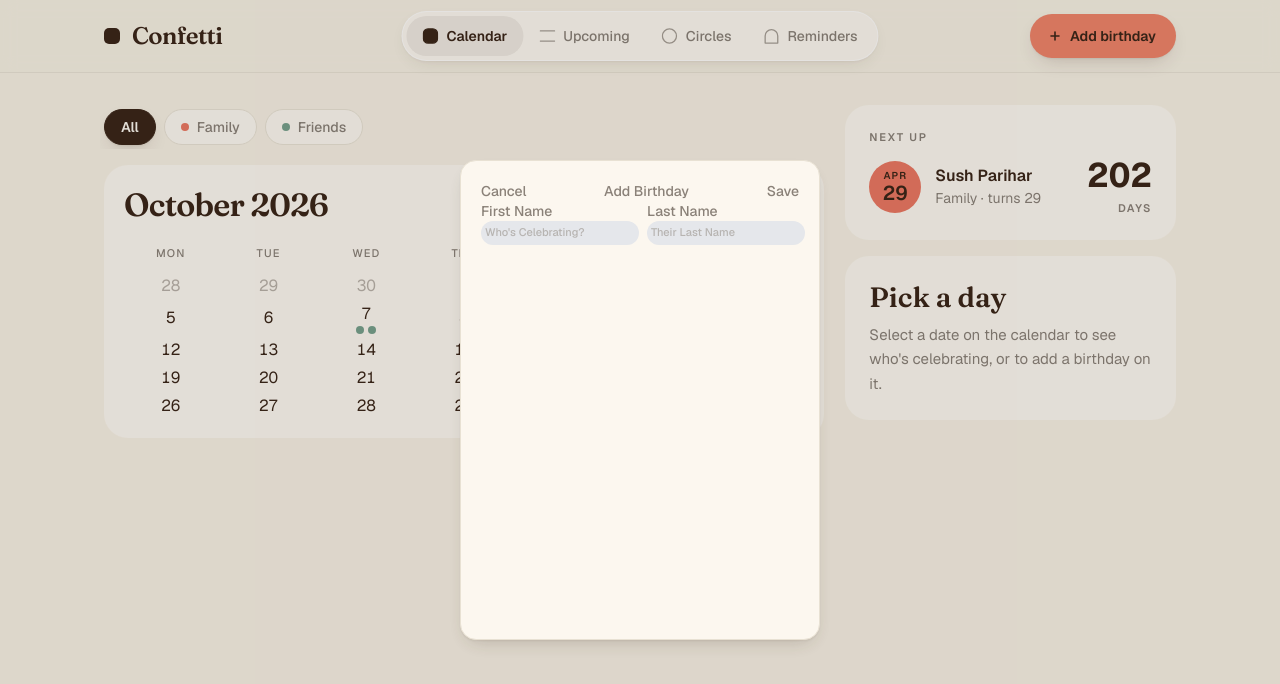
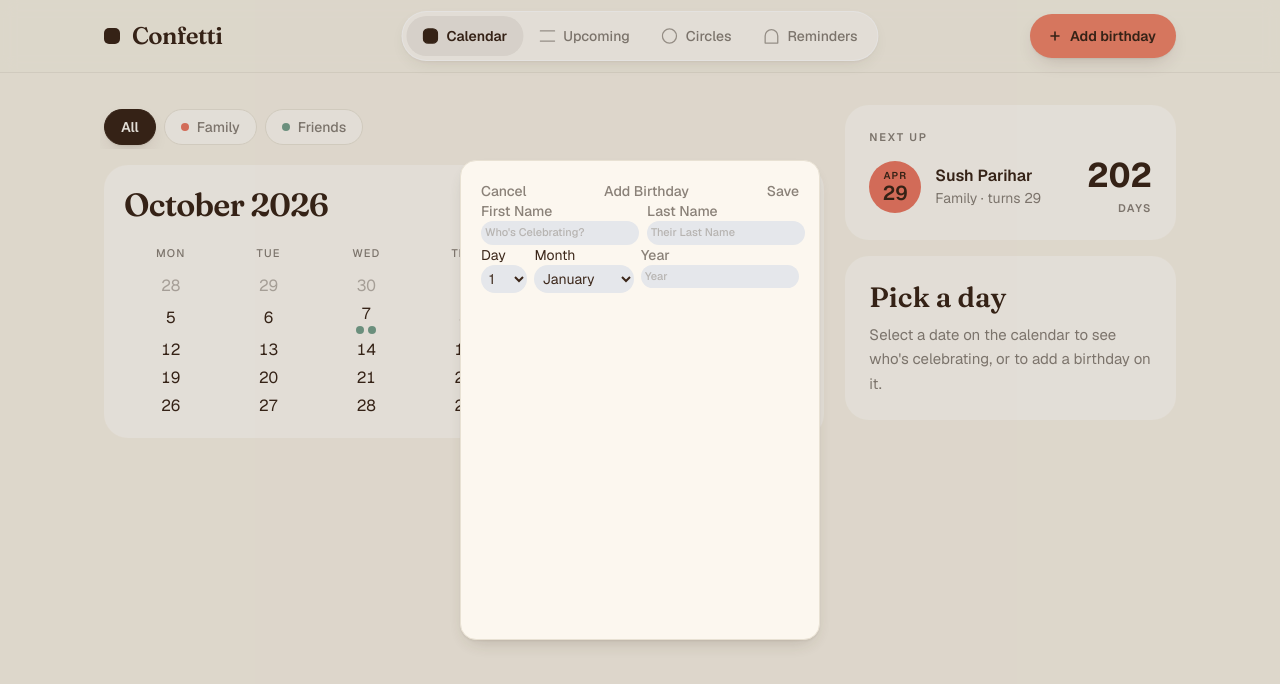
Before and after one commit to Dbrowne14/Confetti, a Next.js app: page / in a window 1280 px wide. Both pictures are taken after a click on the button "Add birthday". Shown: the top 684 px of the page. Built offline with nearby package versions, Linux system fonts and the light colour scheme.

Commit message:
Adding Birthday fields to add birthday form

```diff
--- a/components/addBirthday/AddBirthday.tsx
+++ b/components/addBirthday/AddBirthday.tsx
@@ -1,5 +1,6 @@
 import { useAddBirthday } from "./AddBirthdayProvider";
 import { NameField } from "./NameField";
+import { BirthdayFields } from "./BirthdayFields";
 import { AddHeader } from "./AddHeader";
 
 export const AddBirthday = () => {
@@ -9,8 +10,9 @@ export const AddBirthday = () => {
       className={`fixed top-1/2 left-1/2 z-50 h-120 w-90 -translate-x-1/2 -translate-y-1/2 rounded-2xl border border-confetti-border bg-confetti-surface p-5 shadow-raised ${isAddOpen ? "block" : "hidden"}`}
       onClick={(e) => e.stopPropagation()}
     >
-<AddHeader closeAddBirthday={closeAddBirthday}/>
+      <AddHeader closeAddBirthday={closeAddBirthday} />
       <NameField />
+      <BirthdayFields />
     </form>
   );
 };
--- /dev/null
+++ b/components/addBirthday/BirthdayFields.tsx
@@ -0,0 +1,56 @@
+import { TextField } from "./NameField";
+
+const days = Array.from({ length: 31 }, (_, index) => index + 1);
+const months = [
+  "January",
+  "February",
+  "March",
+  "April",
+  "May",
+  "June",
+  "July",
+  "August",
+  "September",
+  "October",
+  "November",
+  "December",
+];
+
+export const BirthdayFields = () => {
+  return (
+    <div className="flex">
+      <BirthdayField label="Day" name="day" options={days} />
+      <BirthdayField label="Month" name="month" options={months} />
+      <TextField label="Year" name="Year" placeHolder="Year" />
+    </div>
+  );
+};
+
+export type BirthdayFieldProps = {
+  label: string;
+  name: string;
+  defaultValue?: number | string;
+  options?: number[] | string[];
+};
+
+export const BirthdayField = ({
+  label,
+  name,
+  options,
+  defaultValue,
+}: BirthdayFieldProps) => {
+  return (
+    <div className="text-sm">
+      <label htmlFor={name}>{label}</label>
+      <select
+        name={name}
+        className="bg-gray-200 border-b-confetti-border rounded-3xl p-1"
+        defaultValue={defaultValue}
+      >
+        {options?.map((option, index) => {
+          return <option value={index}>{option}</option>;
+        })}
+      </select>
+    </div>
+  );
+};
--- a/components/addBirthday/NameField.tsx
+++ b/components/addBirthday/NameField.tsx
@@ -22,7 +22,7 @@ export const TextField = ({
 }: {
   label: string;
   name: string;
-  placeHolder: string;
+  placeHolder?: string;
 }) => {
   return (
     <div className=" flex flex-col text-sm font-medium text-confetti-muted">
```
